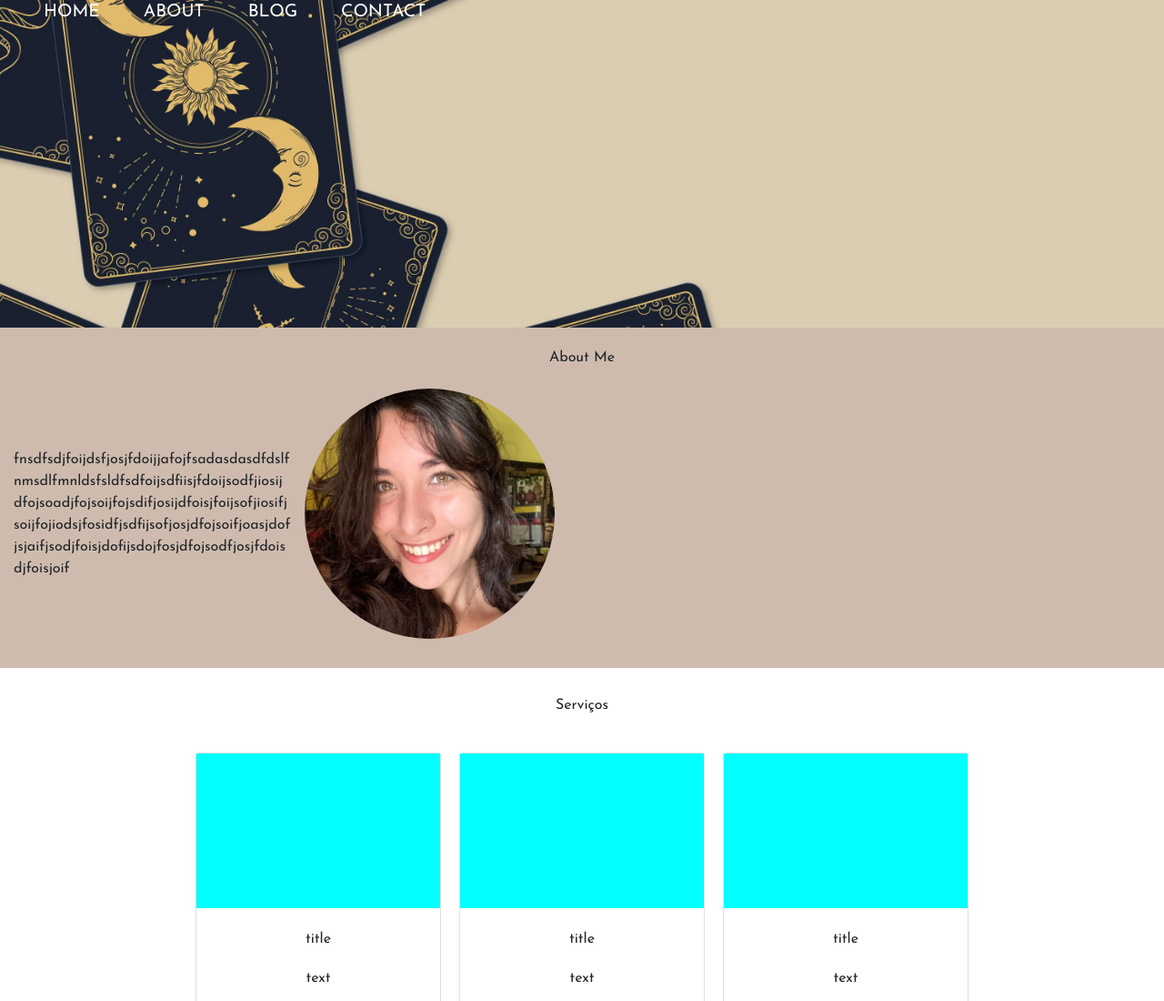
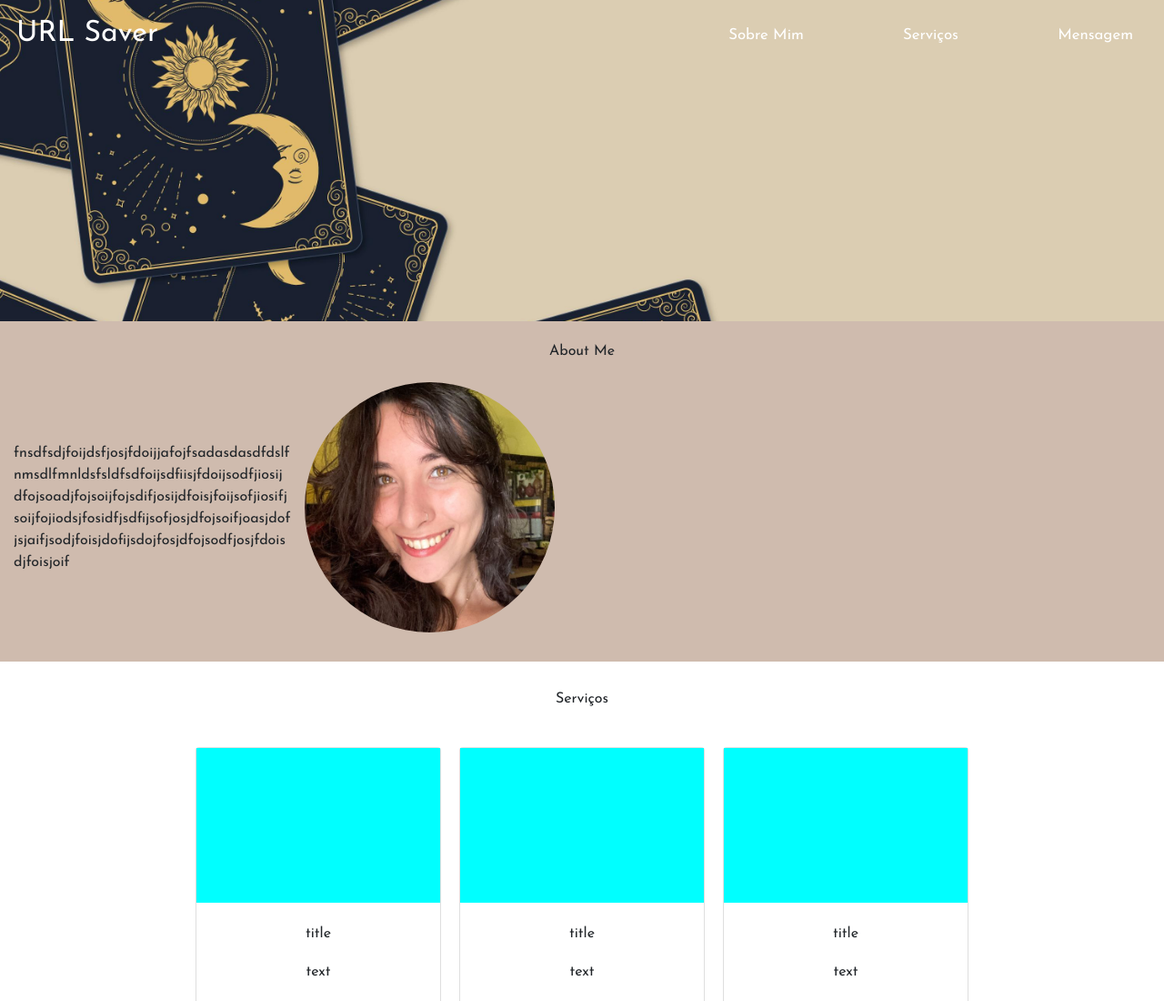
Before and after one commit to aureliomelo003/Tarot, a plain HTML site: page index.html in a window 1280 px wide. Shown: the top 1100 px of the page at 91% size. Drawn offline with nearby package versions, Linux system fonts and the light colour scheme.

Commit message:
responsive navbar finally implemented

```diff
--- a/index.html
+++ b/index.html
@@ -12,20 +12,14 @@
   <title>Tarot Camila</title>
 </head>
 <body>
-  <header>
-    <input type="checkbox" id="nav-toggle" class="nav-toggle">
-    <nav>
-      <ul>
-        <li><a href="#">Home</a></li>
-        <li><a href="#">About</a></li>
-        <li><a href="#">Blog</a></li>
-        <li><a href="#">Contact</a></li>
-      </ul>
-    </nav>
-    <label for="nav-toggle" class="nav-toggle-label">
-      <span></span>
-    </label>
-  </header>
+  <nav id="nav-bar">
+    <h2 class="company-name" title="Return to Home Page"><a class="company-link" href="">URL Saver</a></h2>
+    <div class="menu">
+      <a class="nav-link" href="#">Sobre Mim</a>
+      <a lass="nav-link" href="#">Serviços</a>
+      <a class="nav-link" href="#">Mensagem</a>
+    </div>
+  </nav>
   <div class="about-me">
     <h2>About Me</h2>
     <div class="about col-12 col-lg-6">
--- a/style.css
+++ b/style.css
@@ -5,183 +5,52 @@
 }
 
 /* NARVAR */
-.header {
+:root {
+  --flex-direction-nav: row;
+}
+
+*,
+ ::before,
+ ::after {
+  box-sizing: border-box;
+  margin: 0;
+  padding: 0;
+}
+
+#nav-bar {
+  display: flex;
+  flex-direction: var(--flex-direction-nav);
+  justify-content: space-between;
+  padding-inline: 30px;
+  padding: 18px 18px 294px 18px;
   background-image: url(img/tarot.jpg);
   background-size: cover;
   background-position: center;
   background-repeat: no-repeat;
   background-attachment: fixed;
-  height: 45vh;
+  color: #FFFFFF;
 }
 
-header {
-  background-image: url(img/tarot.jpg);
-    background-size: cover;
-  background-position: center;
-  background-repeat: no-repeat;
-  background-attachment: fixed;
-  height: 45vh;
-  z-index: 999;
-  width: 100%;
+.company-name {
+  font-size: 2em;
+  flex-grow: 4;
 }
 
-/* changed this from the tutorial video to
-   allow it to gain focus, making it tabbable */
-.nav-toggle {
-  position: absolute !important;
-  top: -9999px !important;
-  left: -9999px !important;
-}
-
-.nav-toggle:focus ~ .nav-toggle-label {
-  outline: 3px solid rgba(lightblue, .75);
-}
-
-.nav-toggle-label {
-  position: absolute;
-  top: 0;
-  left: 0;
-  margin-left: 1em;
-  height: 100%;
+.menu {
   display: flex;
+  flex-direction: row;
+  flex-grow: 1;
+  font-size: 1.05em;
+  gap: 1em;
+  justify-content: space-between;
   align-items: center;
 }
 
-.nav-toggle-label span,
-.nav-toggle-label span::before,
-.nav-toggle-label span::after {
-  display: block;
-  background: white;
-  height: 2px;
-  width: 2em;
-  border-radius: 2px;
-  position: relative;
-}
-
-.nav-toggle-label span::before,
-.nav-toggle-label span::after {
-  content: '';
-  position: absolute;
-}
-
-.nav-toggle-label span::before {
-  bottom: 7px;
-}
-
-.nav-toggle-label span::after {
-  top: 7px;
-}
-
-nav {
-  position: absolute;
-  text-align: left;
-  top: 100%;
-  left: 0;
-  background: var(--background);
-  width: 100%;
-  transform: scale(1, 0);
-  transform-origin: top;
-  transition: transform 400ms ease-in-out;
-}
-
-nav ul {
-  margin: 0;
-  padding: 0;
-  list-style: none;
-}
-
-nav li {
-  margin-bottom: 1em;
-  margin-left: 1em;
-}
-
-nav a {
-  color: white;
-  text-decoration: none;
-  font-size: 1.2rem;
-  text-transform: uppercase;
-  opacity: 0;
-  transition: opacity 150ms ease-in-out;
-}
-
-nav a:hover {
-  color: #000;
-}
-
-.nav-toggle:checked ~ nav {
-  transform: scale(1,1);
-}
-
-.nav-toggle:checked ~ nav a {
-  opacity: 1;
-  transition: opacity 250ms ease-in-out 250ms;
-}
-
-@media screen and (min-width: 800px) {
-  .nav-toggle-label {
-    display: none;
-  }
-
-  header {
-    display: grid;
-    grid-template-columns: 1fr auto minmax(600px, 3fr) 1fr;
-  }
-
-  .logo {
-    grid-column: 2 / 3;
-  }
-
-  nav {
-    all: unset; /* this causes issues with Edge, since it's unsupported */
-
-    /* the following lines are not from my video, but add Edge support */
-    position: relative;
-    text-align: left;
-    transition: none;
-    transform: scale(1,1);
-    background: none;
-    top: initial;
-    left: initial;
-    /* end Edge support stuff */
-
-    grid-column: 3 / 4;
-    display: flex;
-    justify-content: flex-end;
-    align-items: center;
-  }
-
-  nav ul {
-    display: flex;
-  }
-
-  nav li {
-    margin-left: 3em;
-    margin-bottom: 0;
-  }
-
-  nav a {
-    opacity: 1;
-    position: relative;
-  }
-
-  nav a::before {
-    content: '';
-    display: block;
-    height: 5px;
-    background: black;
-    position: absolute;
-    top: -.75em;
-    left: 0;
-    right: 0;
-    transform: scale(0, 1);
-    transition: transform ease-in-out 250ms;
-  }
-
-  nav a:hover::before {
-    transform: scale(1,1);
+@media screen and (max-width: 500px) {
+   :root {
+    --flex-direction-nav: column;
   }
 }
-
 
 /* ABOUT ME */
 .about-me {
```
